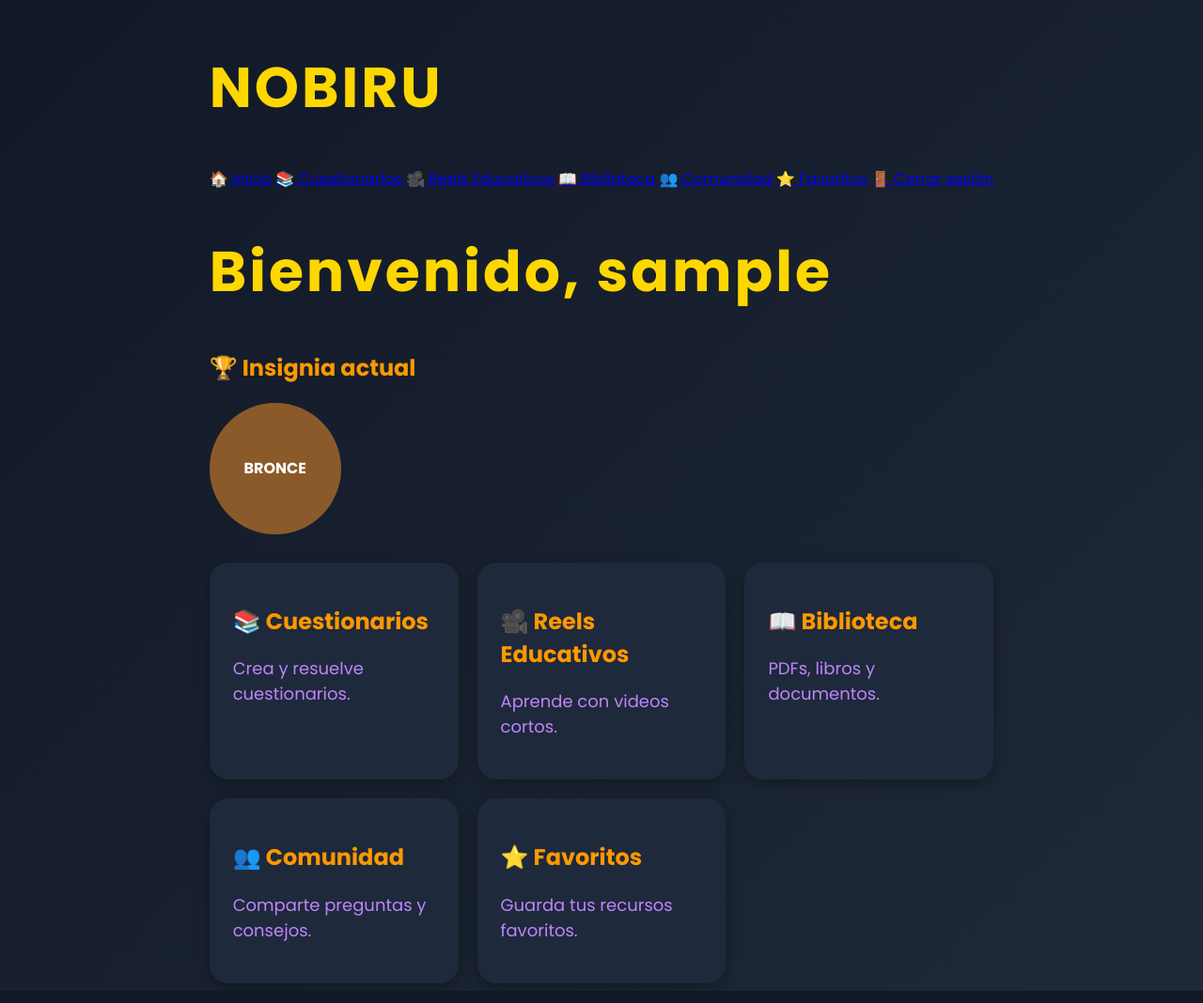
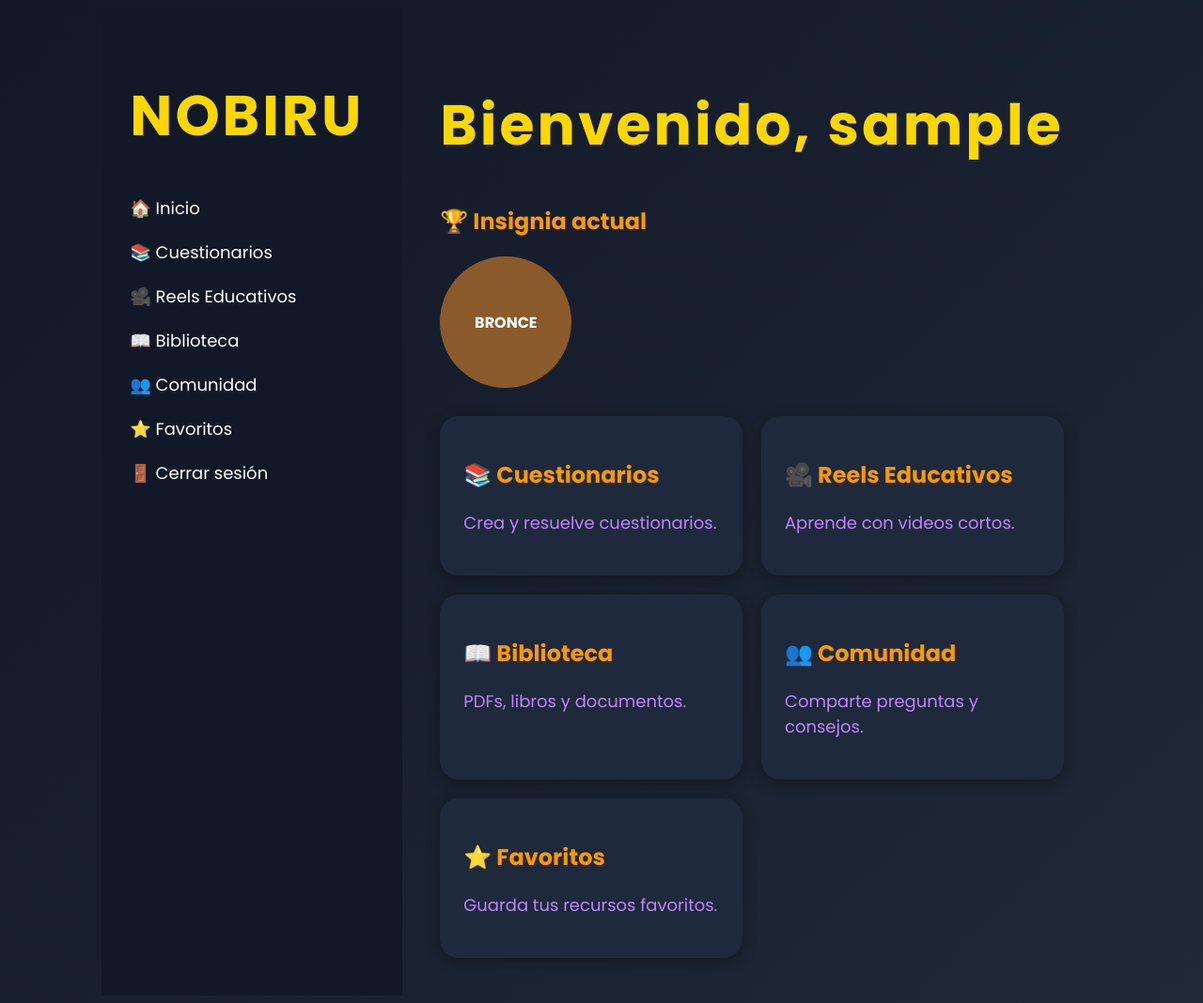
Before and after one commit to eray1324/Nobiru-0.1, a Flask app: page /dashboard in a window 1280 px wide. Shown: the whole page at 94% size. Run offline with Flask 3, Linux system fonts and the light colour scheme; the visitor is signed in with stand-in values (Sample User, id 1).

Commit message:
Update style.css

```diff
--- a/static/css/style.css
+++ b/static/css/style.css
@@ -81,3 +81,71 @@ p{
     font-weight:bold;
     margin-top:15px;
 }
+
+.contenedor-dashboard{
+    display:flex;
+    min-height:100vh;
+}
+
+.sidebar{
+    width:260px;
+    background:#111827;
+    padding:30px;
+}
+
+.sidebar h1{
+    color:#FFD700;
+    margin-bottom:40px;
+}
+
+.sidebar a{
+    display:block;
+    color:white;
+    text-decoration:none;
+    margin-bottom:20px;
+    font-size:18px;
+}
+
+.sidebar a:hover{
+    color:#ff9800;
+}
+
+.contenido{
+    flex:1;
+    padding:40px;
+}
+
+.cards{
+    display:grid;
+    grid-template-columns:repeat(auto-fit,minmax(250px,1fr));
+    gap:20px;
+    margin-top:30px;
+}
+
+.card{
+    background:#1e293b;
+    padding:25px;
+    border-radius:20px;
+    box-shadow:0 4px 15px rgba(0,0,0,.3);
+    transition:0.3s;
+}
+
+.card:hover{
+    transform:translateY(-5px);
+}
+
+.insignia-card{
+    margin-top:20px;
+}
+
+.bronze-badge{
+    width:140px;
+    height:140px;
+    background:#8B5A2B;
+    border-radius:50%;
+    display:flex;
+    justify-content:center;
+    align-items:center;
+    font-weight:bold;
+    margin-top:15px;
+}
```
